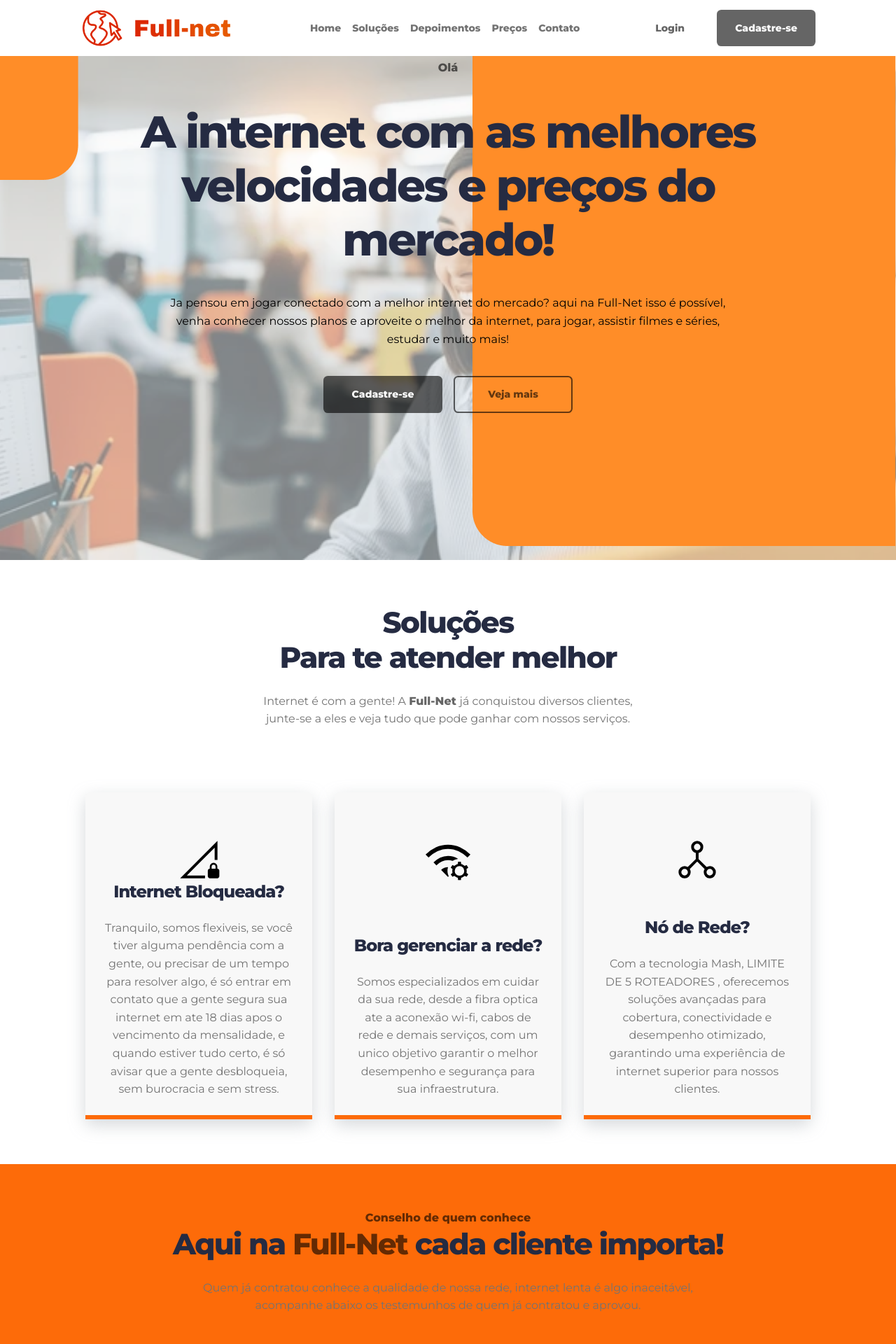
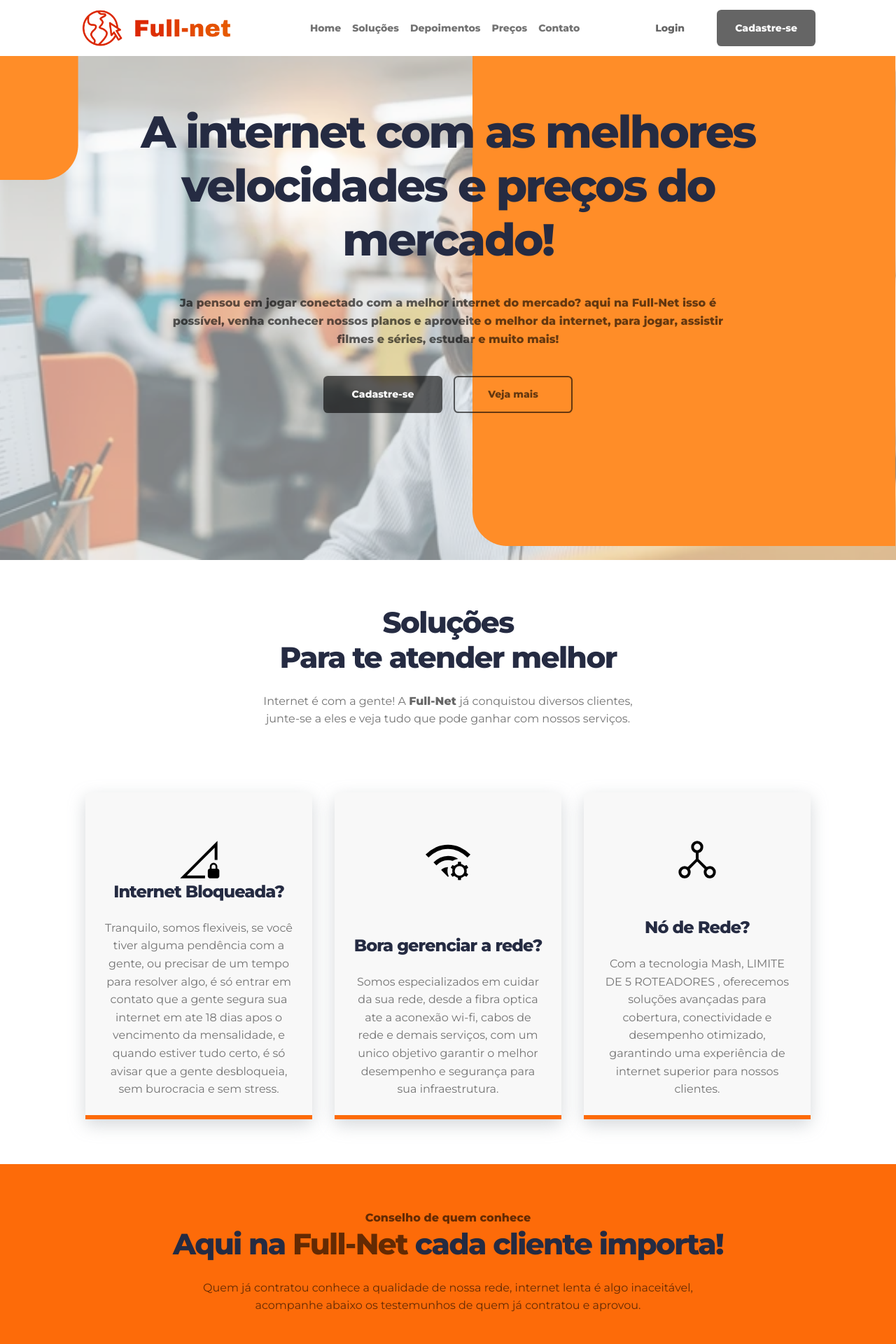
Before and after one commit to wellingtondavies/desenvolvimento-web, a React (Vite) app in the folder Segundobi/FullNet/: page / in a window 1280 px wide. Shown: the top 1920 px of the page at 70% size. Built offline with nearby package versions, Linux system fonts and the light colour scheme.

Commit message:
FIx de algumas cores

```diff
--- a/Segundobi/FullNet/src/pages/Home.tsx
+++ b/Segundobi/FullNet/src/pages/Home.tsx
@@ -252,7 +252,6 @@
         </span>
 
         <div className="container content">
-          <p className="desktop-only">Olá</p>
           <h1>
             A internet com as melhores velocidades
             e preços do mercado!
--- a/Segundobi/FullNet/src/styles/testimonials.css
+++ b/Segundobi/FullNet/src/styles/testimonials.css
@@ -21,7 +21,7 @@
   }
 
   p {
-    color: var(--second-text-color);
+    color: var(--primary-color);
   }
 
   .carousel {
```
